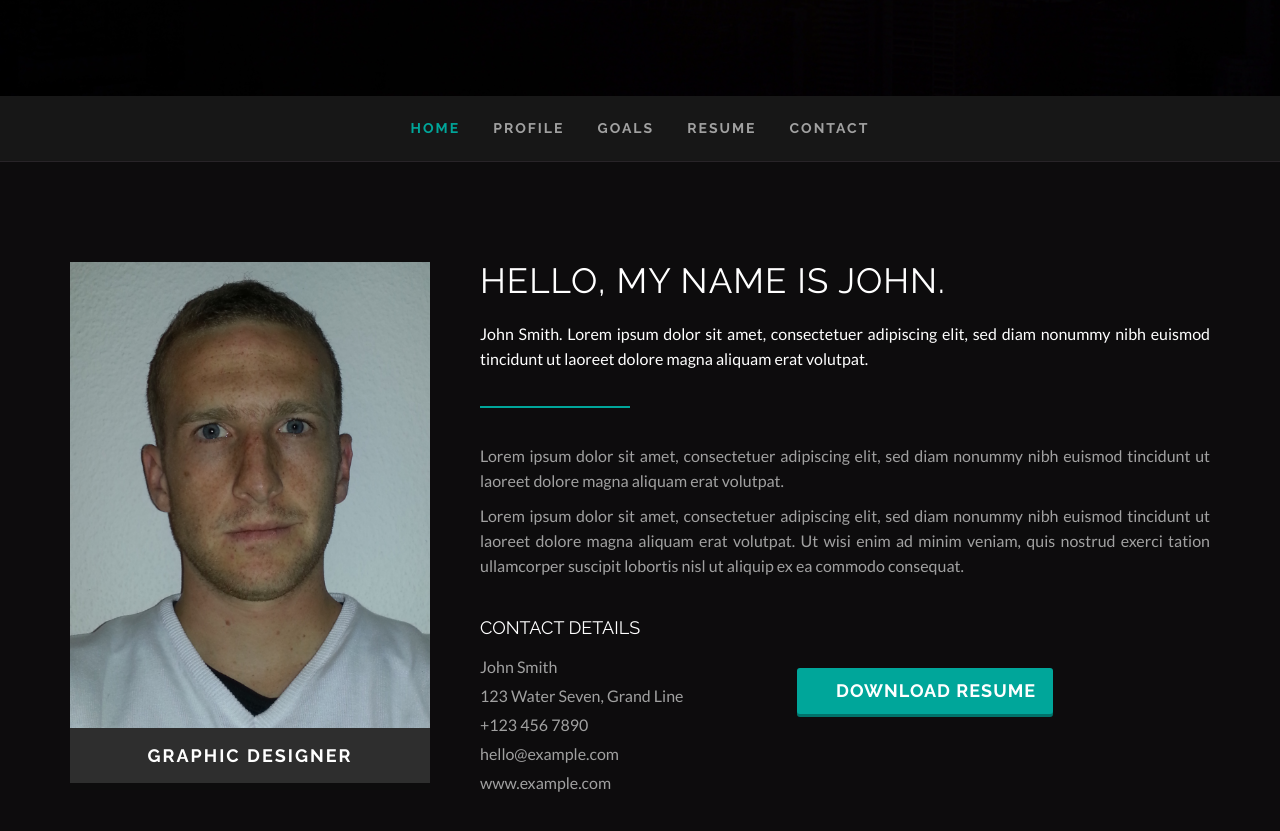
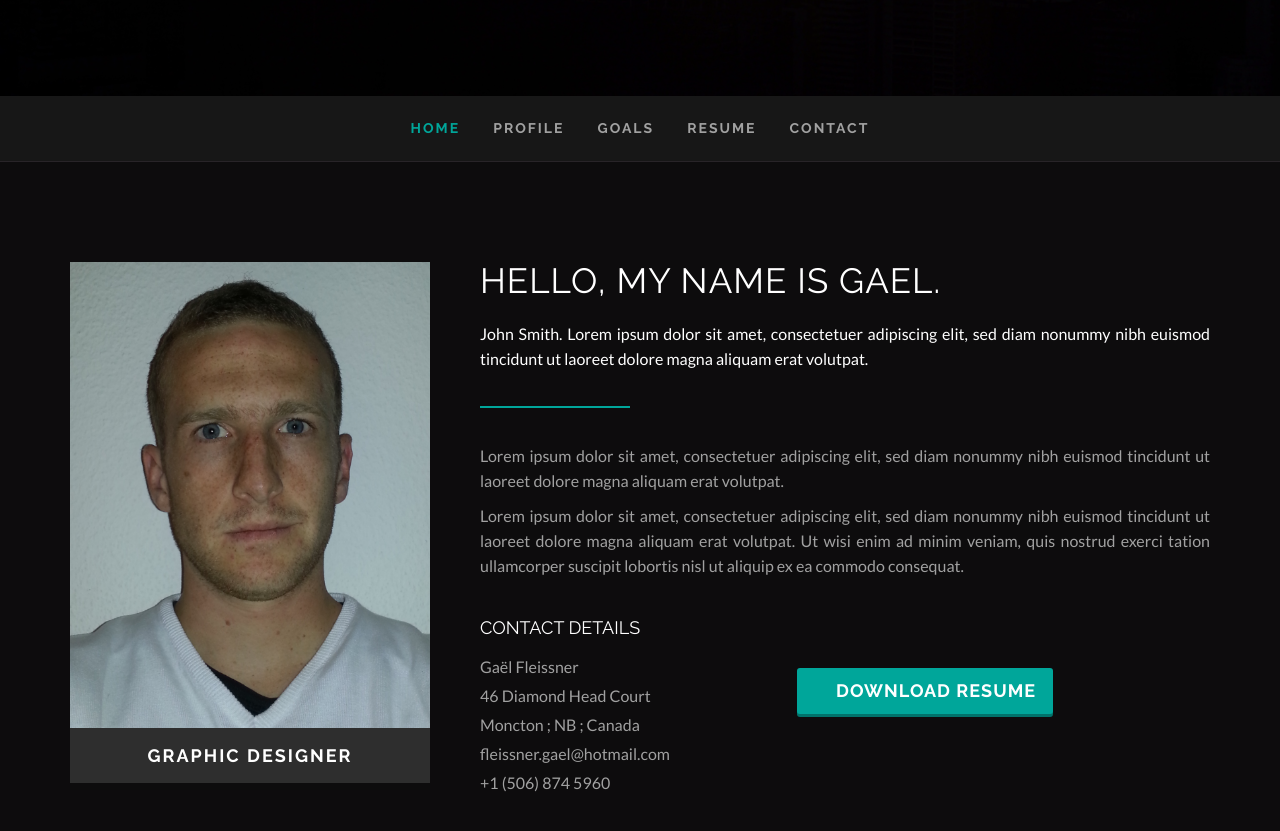
Before and after one commit to clearcareer/GaelFleissner, a Jekyll site: the page built from index.html, in a window 1280 px wide and 900 px high, scrolled down 739 px. Shown: the top 831 px of the window. Built offline with Jekyll 4.4.1, drawn with Linux system fonts in a browser that asks for light colours; some web fonts are replaced.

Commit message:
Updated '/index.html' via CloudCannon

```diff
--- a/index.html
+++ b/index.html
@@ -170,7 +170,7 @@
                         <div class="profile-text padding-left-yes">
                             <div class="row">
                                 <div class="col-md-12">
-                                    <h2 class="section-title editable">Hello, My Name is John.</h2>
+                                    <h2 class="section-title editable">Hello, My Name is gael.</h2>
 
                                     <p class="editable">
                                         John Smith. Lorem ipsum dolor sit amet, consectetuer adipiscing elit, sed diam nonummy nibh euismod tincidunt ut laoreet dolore magna aliquam erat volutpat.
@@ -200,11 +200,11 @@
 
                                     <ul class="list-unstyled text-grey">
 
-                                        <li class="editable">John Smith</li>
-                                        <li class="editable">123 Water Seven, Grand Line</li>
-                                        <li class="editable">+123 456 7890</li>
-                                        <li class="editable">hello@example.com</li>
-                                        <li class="editable">www.example.com</li>
+                                        <li class="editable">Gaël Fleissner</li>
+                                        <li class="editable">46 Diamond Head Court&nbsp;</li>
+                                        <li class="editable">Moncton ; NB ; Canada</li>
+                                        <li class="editable">fleissner.gael@hotmail.com</li>
+                                        <li class="editable">+1 (506) 874 5960</li>
                                     </ul>
                                 </div>
                                 <!-- //.col-md-5 -->
```
